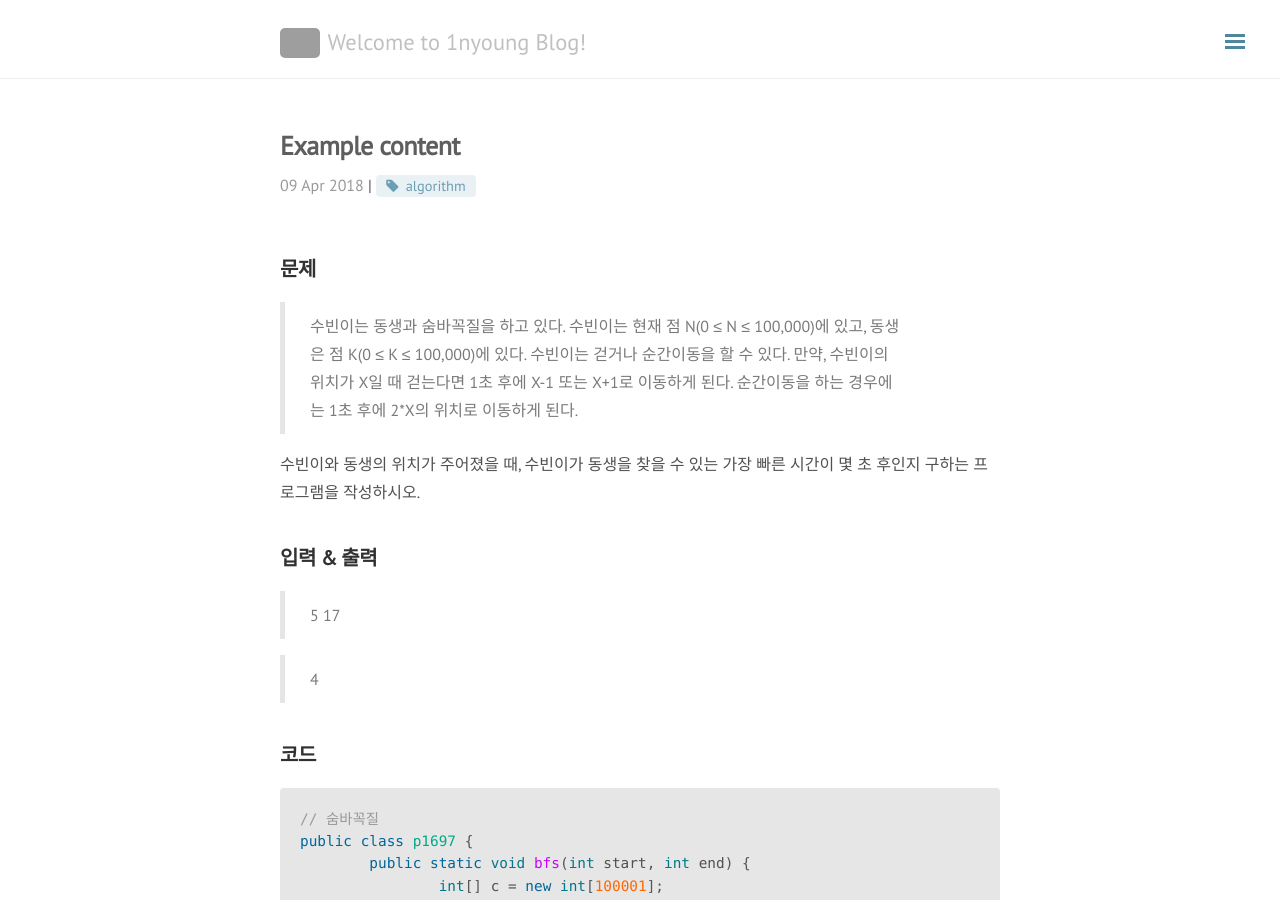
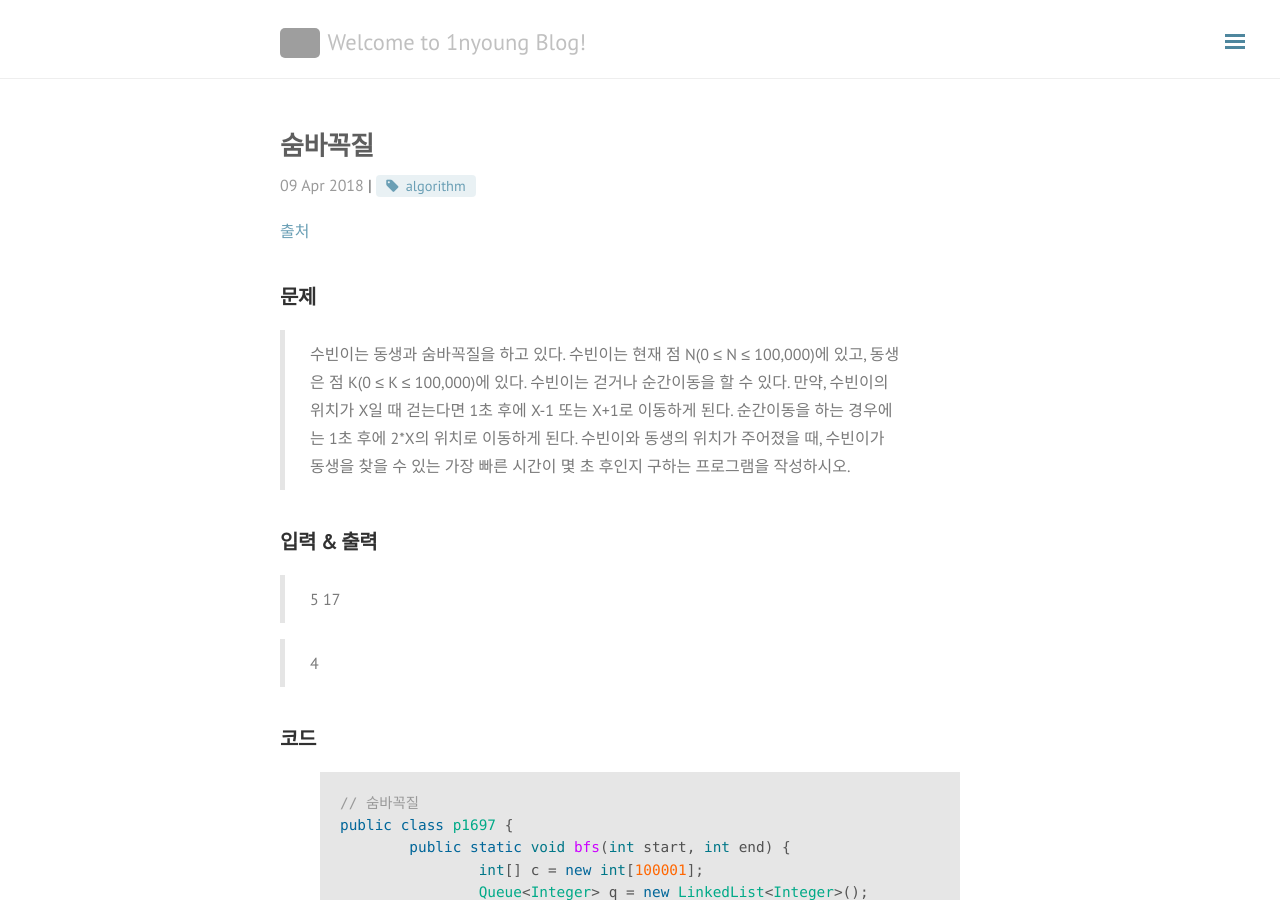
Before and after one commit to 1nyoung/1nyoung.github.io, a Jekyll site: the page built from _posts/dev/2018-04-09-숨바꼭질.md, in a window 1280 px wide and 900 px high. Built offline with Jekyll 4.4.1, drawn with Linux system fonts in a browser that asks for light colours; nearby versions of some CDN libraries; comment, search, counter and statistics services are not loaded; grey boxes are pictures that could not be loaded.

Commit message:
update post

````diff
--- a/_posts/dev/2018-04-09-숨바꼭질.md
+++ b/_posts/dev/2018-04-09-숨바꼭질.md
@@ -1,14 +1,15 @@
 ---
 layout: post
-title: Example content
+title: 숨바꼭질
 category: dev
 tags: [algorithm]
 comments: true
 ---
 
+[출처](https://www.acmicpc.net/problem/1697)
+
 ### 문제
 > 수빈이는 동생과 숨바꼭질을 하고 있다. 수빈이는 현재 점 N(0 ≤ N ≤ 100,000)에 있고, 동생은 점 K(0 ≤ K ≤ 100,000)에 있다. 수빈이는 걷거나 순간이동을 할 수 있다. 만약, 수빈이의 위치가 X일 때 걷는다면 1초 후에 X-1 또는 X+1로 이동하게 된다. 순간이동을 하는 경우에는 1초 후에 2*X의 위치로 이동하게 된다.
-
 수빈이와 동생의 위치가 주어졌을 때, 수빈이가 동생을 찾을 수 있는 가장 빠른 시간이 몇 초 후인지 구하는 프로그램을 작성하시오.
 
 ### 입력 & 출력
@@ -18,7 +19,7 @@ comments: true
 > 4
 
 ### 코드
-```java
+{% highlight java %}
 // 숨바꼭질
 public class p1697 {
 	public static void bfs(int start, int end) {
@@ -62,4 +63,4 @@ public class p1697 {
 		bfs(n, m);
 	}
 }
-```
+{% endhighlight %}
````
